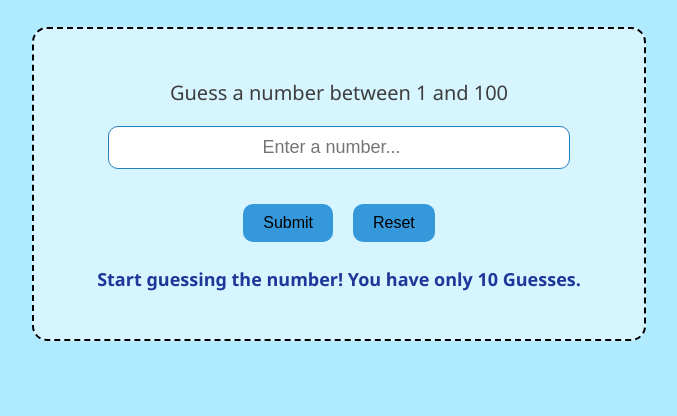
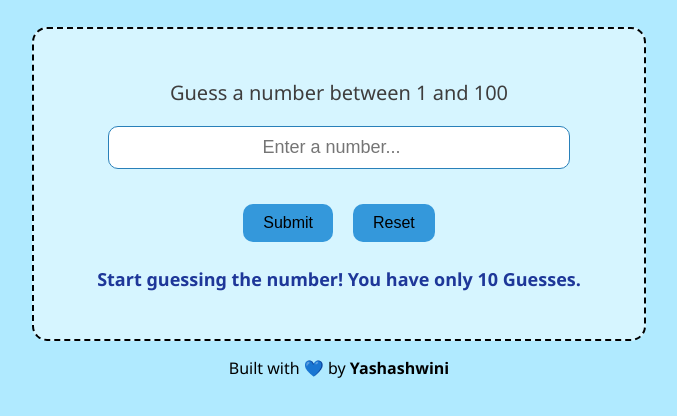
Before and after one commit to YendetiYashashwini/Guess-The-Number, a plain HTML site: page index.html in a window 1280 px wide. Shown: the part 162-578 px from the top of the page, without its empty margins (301-978 px from the left). Drawn offline with Linux system fonts and the light colour scheme.

Commit message:
Updated index.html

```diff
--- a/index.html
+++ b/index.html
@@ -31,8 +31,12 @@
             Start guessing the number! You have only 10 Guesses.
         </p>
         <p id="prev"></p>
-
     </main>
 
+    <footer>
+        <p>Built with 💙 by <strong>Yashashwini</strong></p>
+    </footer>
+
 </body>
+
 </html>
```
